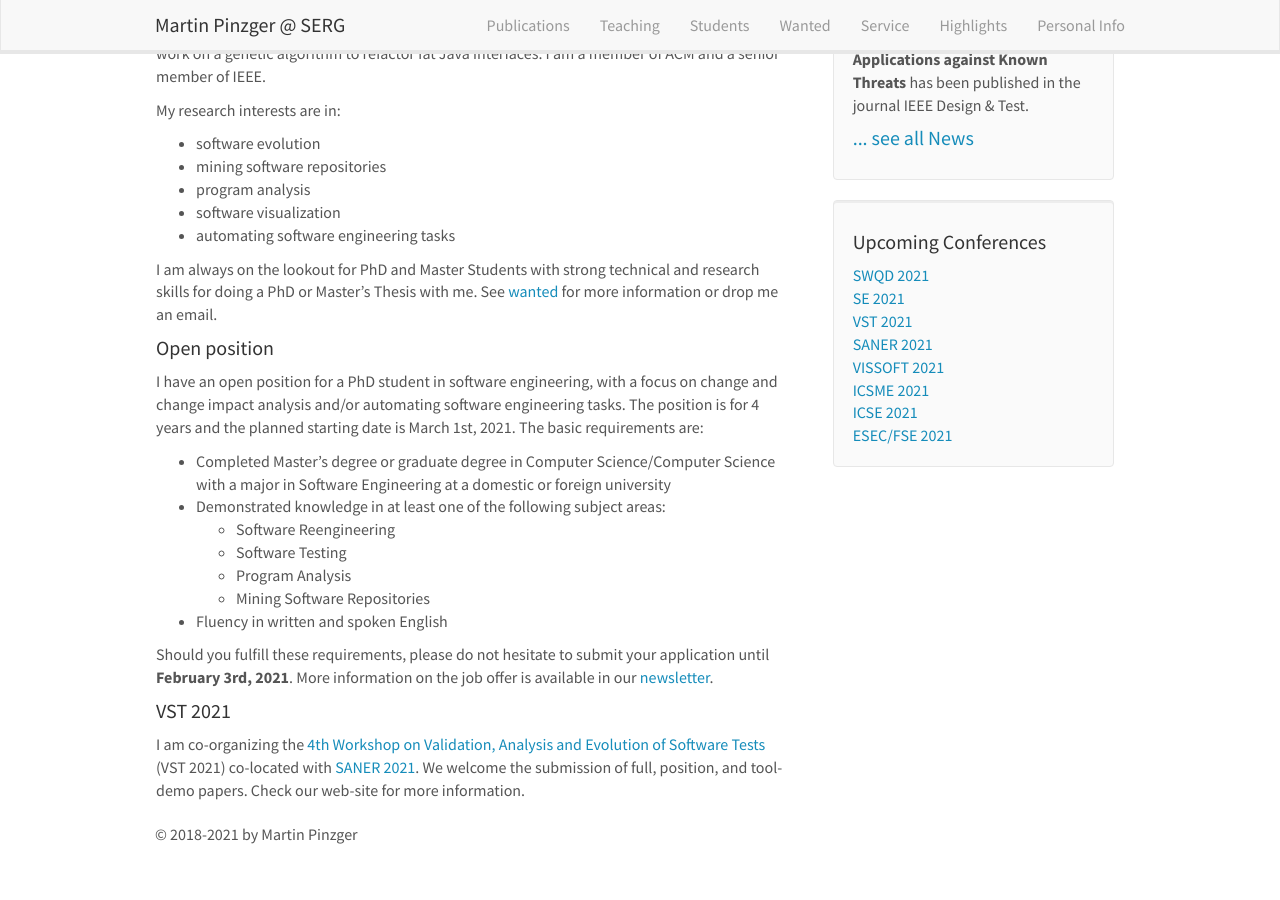
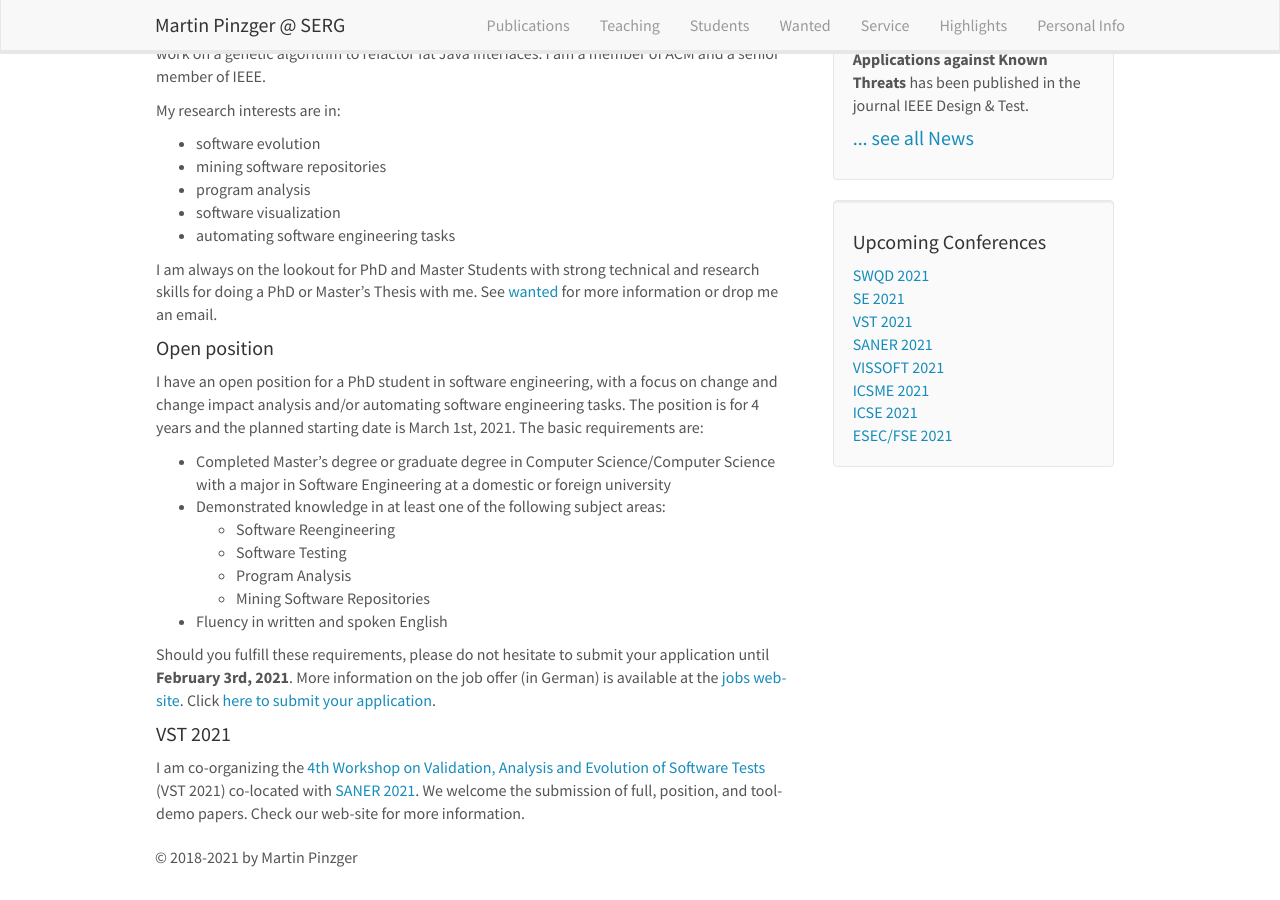
Before and after one commit to pinzger/pinzger.github.io, a Jekyll site: the page built from _pages/home.md, in a window 1280 px wide and 900 px high, scrolled down 576 px. Built offline with Jekyll 4.4.1, drawn with Linux system fonts in a browser that asks for light colours; nearby versions of some CDN libraries; before the commit the page ends 1454 px from its top, so only the background shows below that.

Commit message:
added link to application page

```diff
--- a/_pages/home.md
+++ b/_pages/home.md
@@ -55,7 +55,7 @@ major in Software Engineering at a domestic or foreign university
    * Mining Software Repositories
 * Fluency in written and spoken English
 
-Should you fulfill these requirements, please do not hesitate to submit your application until  **February 3rd, 2021**. More information on the job offer is available in our [newsletter](../uploads/625-20_A-Text_Univ.-AssistsentIn_ISYS_NF Macho.pdf).
+Should you fulfill these requirements, please do not hesitate to submit your application until  **February 3rd, 2021**. More information on the job offer (in German) is available at the [jobs web-site](https://jobs.aau.at/en/job/universitaetsassistentin-2/). Click [here to submit your application](https://jobs.aau.at/en/job/universitaetsassistentin-2/?bewerben=true).
 
 <!--
 #### ERRoSS
```
